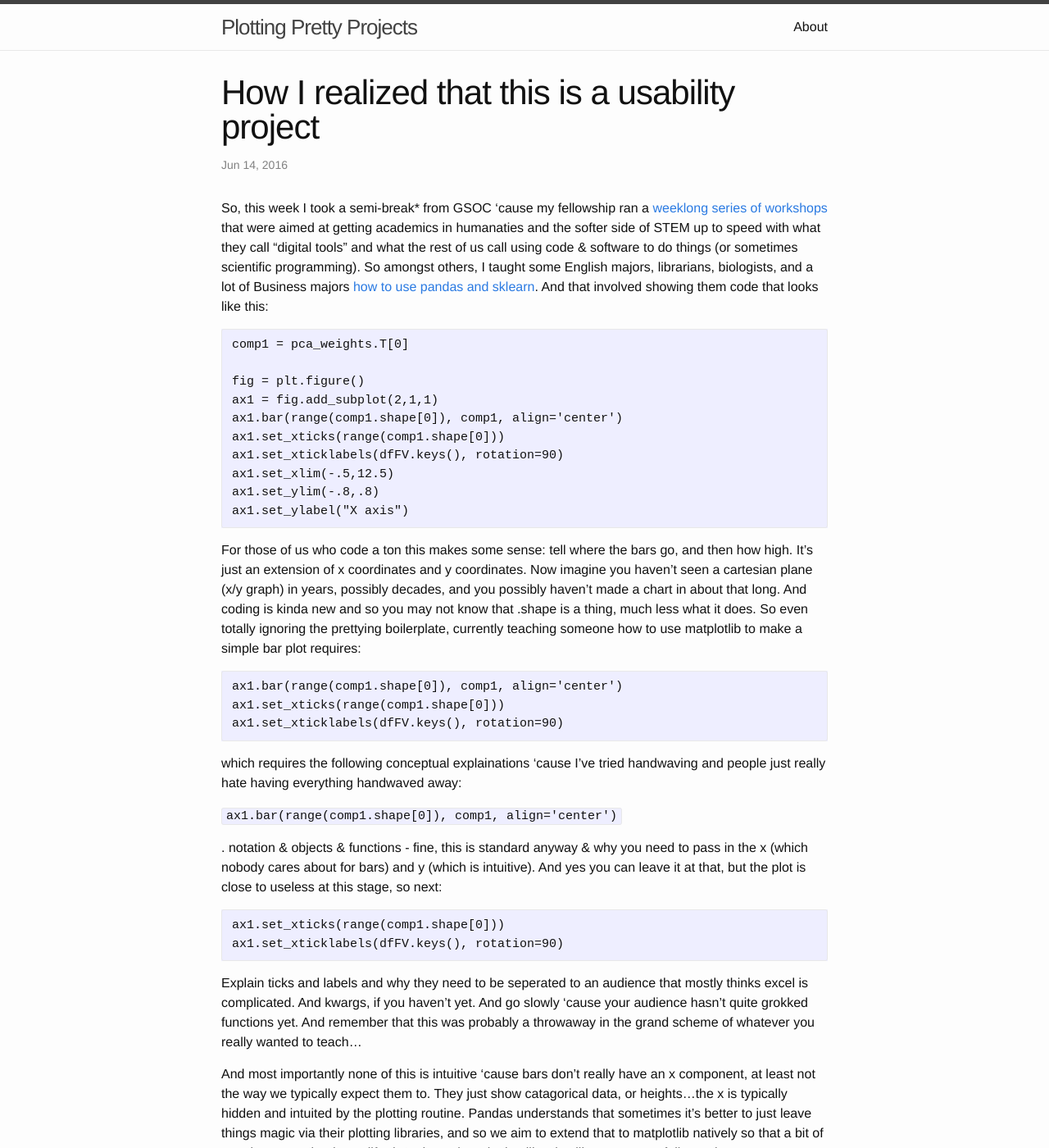
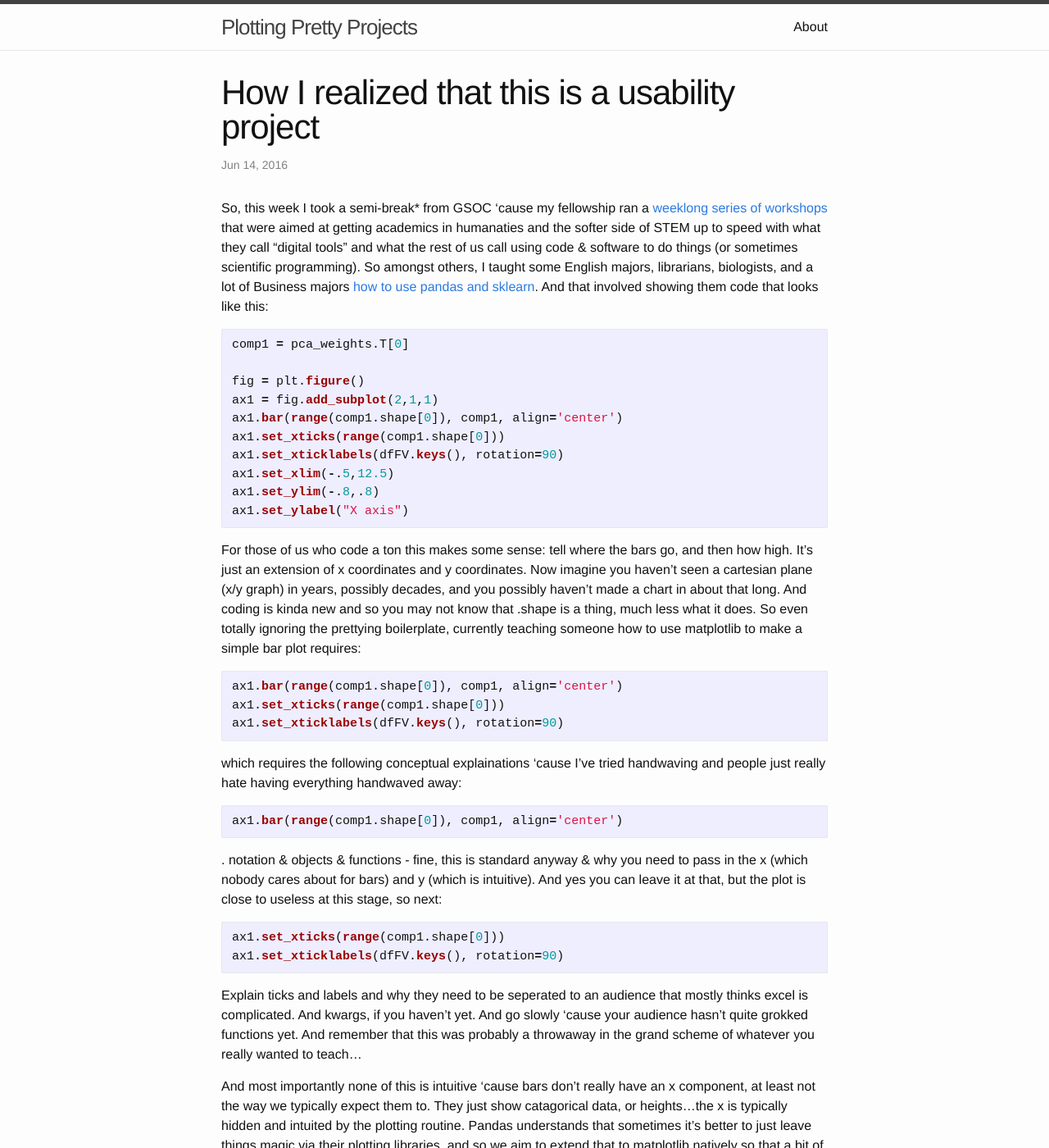
Before and after one commit to story645/story645.github.io, a Jekyll site: the page built from _posts/2016-06-14-usability.md, in a window 1280 px wide and 1400 px high. Shown: the whole window at 82% size. Built offline with Jekyll 4.4.1, drawn with Linux system fonts in a browser that asks for light colours.

Commit message:
Update 2016-06-14-usability.md

````diff
--- a/_posts/2016-06-14-usability.md
+++ b/_posts/2016-06-14-usability.md
@@ -6,7 +6,7 @@ categories: jekyll update
 ---
 
 So, this week I took a semi-break* from GSOC 'cause my fellowship ran a [weeklong series of workshops](https://gcdigitalfellows.github.io/) that were aimed at getting academics in humanaties and the softer side of STEM up to speed with what they call "digital tools" and what the rest of us call using code & software to do things (or sometimes scientific programming). So amongst others, I taught some English majors, librarians, biologists, and a lot of Business majors [how to use pandas and sklearn](https://github.com/GCDigitalFellows/gcdri_ts_cat_ml). And that involved showing them code that looks like this:
-```
+```python
 comp1 = pca_weights.T[0]
 
 fig = plt.figure()
@@ -21,7 +21,7 @@ ax1.set_ylabel("X axis")
 
 For those of us who code a ton this makes some sense: tell where the bars go, and then how high. It's just an extension of x coordinates and y coordinates. Now imagine you haven't seen a cartesian plane (x/y graph) in years, possibly decades, and you possibly haven't made a chart in about that long. And coding is kinda new and so you may not know that .shape is a thing, much less what it does. So even totally ignoring the prettying boilerplate, currently teaching someone how to use matplotlib to make a simple bar plot requires:
 
-```
+```python
 ax1.bar(range(comp1.shape[0]), comp1, align='center')
 ax1.set_xticks(range(comp1.shape[0]))
 ax1.set_xticklabels(dfFV.keys(), rotation=90)
@@ -29,11 +29,13 @@ ax1.set_xticklabels(dfFV.keys(), rotation=90)
 
 which requires the following conceptual explainations 'cause I've tried handwaving and people just really hate having everything handwaved away:
 
-```ax1.bar(range(comp1.shape[0]), comp1, align='center')```
+```python
+ax1.bar(range(comp1.shape[0]), comp1, align='center')
+```
 
 . notation & objects & functions - fine, this is standard anyway & why you need to pass in the x (which nobody cares about for bars) and y (which is intuitive). And yes you can leave it at that, but the plot is close to useless at this stage, so next:
 
-```
+```python
 ax1.set_xticks(range(comp1.shape[0]))
 ax1.set_xticklabels(dfFV.keys(), rotation=90)
 ```
````
